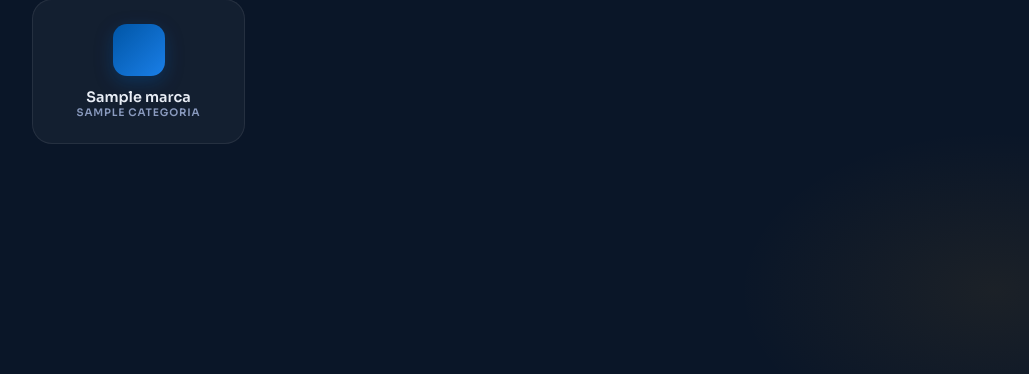
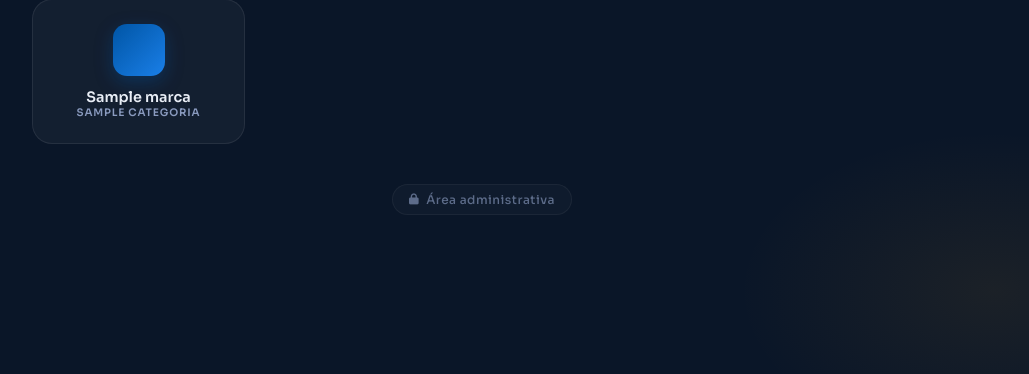
Before and after one commit to marcos-henrique2/gerador_assinatura, a Flask app: template templates/index.html in a window 1280 px wide. Shown: the part 349-723 px from the top of the page, without its empty margins (158-1187 px from the left). Run offline with Flask 3, Linux system fonts and the light colour scheme; the template is opened without the code that fills it: most values are stand-ins (such as "Sample title", 1, 10 or a date in 2020); parts of the project's set-up code (start-up, migrations or seed data) failed here and were passed over.

Commit message:
feat: botao area administrativa na home
Co-Authored-By: Claude Opus 4.8 <noreply@anthropic.com>

```diff
--- a/templates/index.html
+++ b/templates/index.html
@@ -170,6 +170,37 @@
   }
 
   .no-results i { font-size: 2rem; margin-bottom: 0.75rem; opacity: 0.4; }
+
+  .admin-footer {
+    text-align: center;
+    margin-top: 2.5rem;
+  }
+
+  .admin-link {
+    display: inline-flex;
+    align-items: center;
+    gap: 7px;
+    font-size: 0.75rem;
+    font-weight: 500;
+    letter-spacing: 0.04em;
+    color: var(--text-muted);
+    text-decoration: none;
+    padding: 7px 16px;
+    border-radius: 20px;
+    border: 1px solid var(--border);
+    background: var(--glass);
+    opacity: 0.65;
+    transition: all 0.2s;
+  }
+
+  .admin-link:hover {
+    opacity: 1;
+    color: var(--text);
+    border-color: rgba(255,255,255,0.15);
+    background: var(--glass-hover);
+  }
+
+  .admin-link i { font-size: 11px; }
 </style>
 
 <div class="stats-row animate-in delay-1">
@@ -208,6 +239,12 @@
   <p>Nenhum resultado encontrado.</p>
 </div>
 
+<div class="admin-footer animate-in delay-3">
+  <a class="admin-link" href="{{ url_for('admin.login') }}">
+    <i class="fas fa-lock"></i> Área administrativa
+  </a>
+</div>
+
 <script>
   const filterBtns = document.querySelectorAll('.filter-btn');
   const cards = document.querySelectorAll('.brand-card');
```
